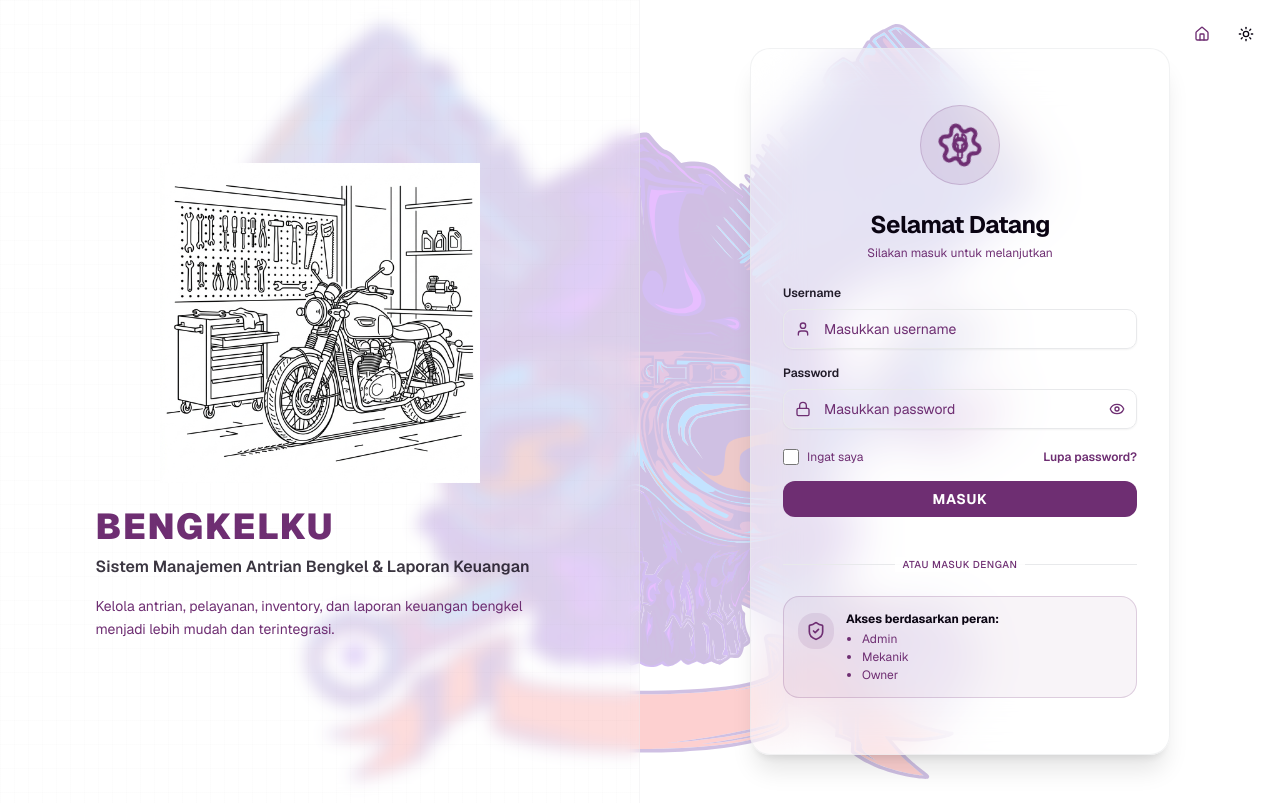
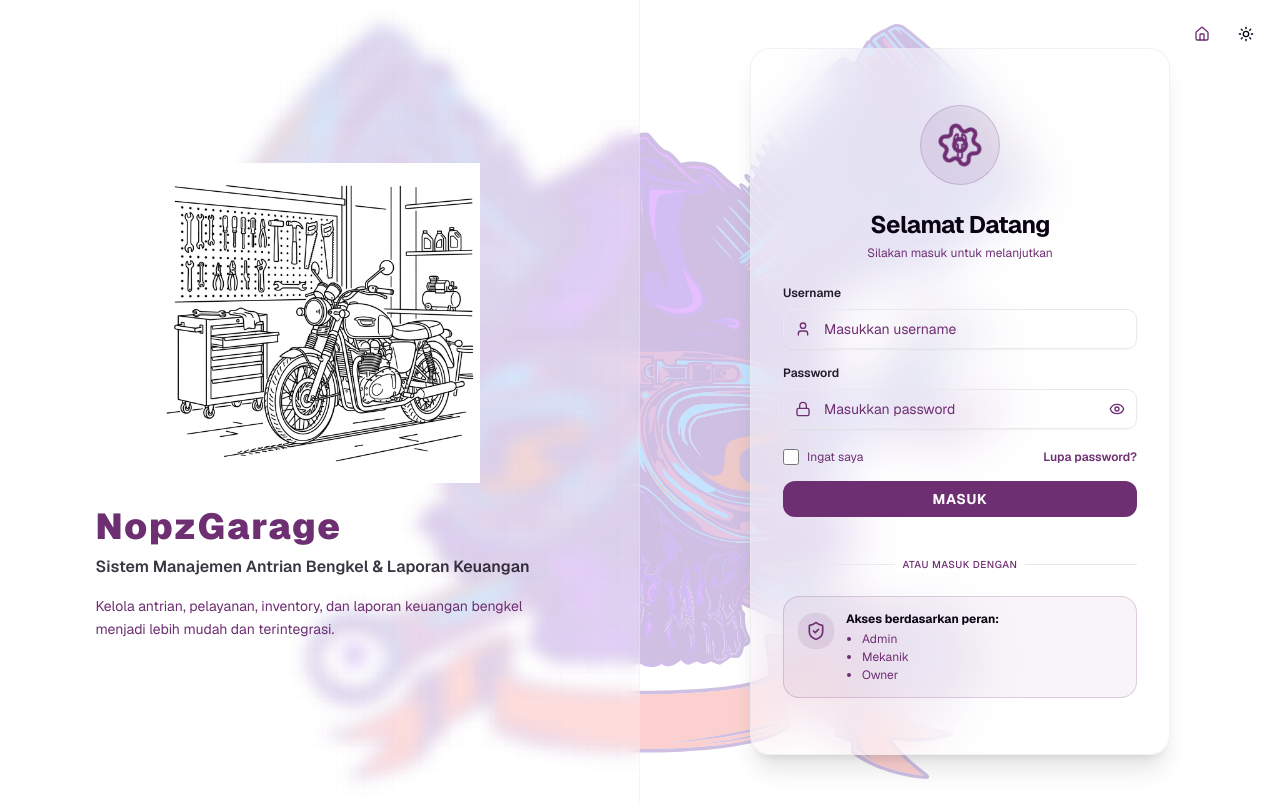
Before and after one commit to fikriagustian18/nopzgarage, a Next.js app: page /login in a window 1280 px wide. Built offline with nearby package versions, Linux system fonts and the light colour scheme; no server answers.

Commit message:
fix: rename product name

```diff
--- a/app/admin/profile/page.tsx
+++ b/app/admin/profile/page.tsx
@@ -468,7 +468,7 @@ export default function ProfilePage() {
                         type="email"
                         value={email}
                         onChange={(e) => setEmail(e.target.value)}
-                        placeholder="admin@bengkelku.com"
+                        placeholder="admin@nopzgarage.com"
                         className="bg-card border-input rounded-lg h-10 text-sm"
                       />
                     </div>
--- a/app/login/page.tsx
+++ b/app/login/page.tsx
@@ -128,14 +128,14 @@ export default function LoginPage() {
           <div className="mb-6 relative w-full h-[320px] hover:scale-[1.02] transition-transform duration-500">
             <Image
               src="/motorcycle_garage.png"
-              alt="Bengkelku Illustration"
+              alt="NopzGarage Illustration"
               fill
               className="object-contain dark:invert dark:opacity-80 transition-all"
               priority
             />
           </div>
           <h1 className="text-4xl font-black text-primary tracking-wider mb-2">
-            BENGKELKU
+            NopzGarage
           </h1>
           <h2 className="text-base font-semibold text-foreground/80 mb-4">
             Sistem Manajemen Antrian Bengkel & Laporan Keuangan
```
